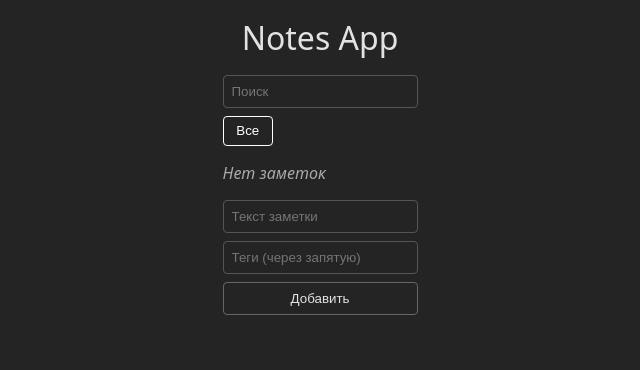
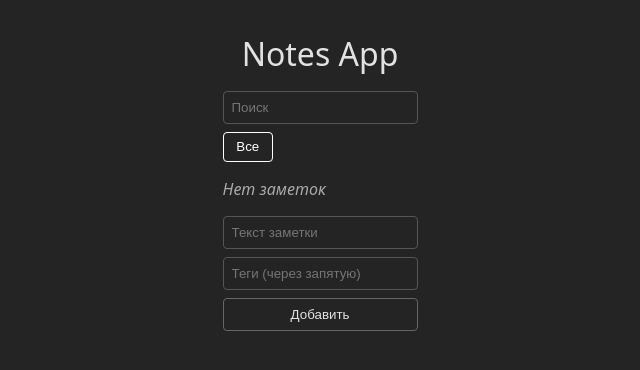
Before and after one commit to Uniqxxvii/notes-app, a React app: page / in a window 1280 px wide. Shown: the top 370 px of the page, without its empty margins (320-960 px from the left). Built offline with nearby package versions, Linux system fonts and the light colour scheme; the HTML template or start-up script is replaced by a standard one.

Commit message:
fix: style

```diff
--- a/src/App.css
+++ b/src/App.css
@@ -1,7 +1,7 @@
 .app {
   max-width: 800px;
   margin: 0 auto;
-  padding: 1rem;
+  padding: 2rem 2rem 1rem;
   display: flex;
   flex-direction: column;
   gap: 1rem;
```
Also changed, not shown: 1 other file (tests, documents, lock files or other folders).
